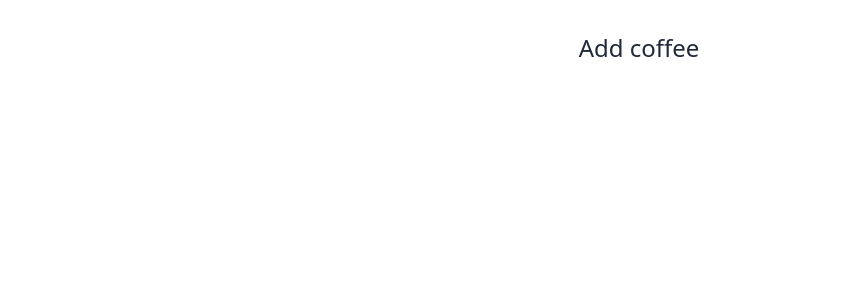
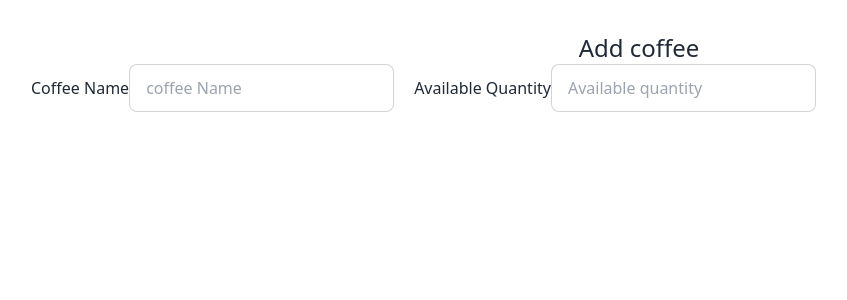
Before and after one commit to nafis200/module56-backend, a React (Vite) app: page /addCoffee in a window 1280 px wide. Shown: the top 300 px of the page, without its empty margins (1-848 px from the left). Built offline with nearby package versions, Linux system fonts and the light colour scheme.

Commit message:
form arrange

```diff
--- a/src/AddCoffee.jsx
+++ b/src/AddCoffee.jsx
@@ -1,11 +1,34 @@
+const AddCoffee = () => {
+  return (
+    <div>
+      <h2 className="text-2xl">Add coffee</h2>
 
-
-const AddCoffee = () => {
-    return (
-        <div>
-          <h2 className="text-2xl">Add coffee</h2>
+      <form>
+        <div className="flex gap-5">
+        <div className="form-control">
+          <label className="input-group input-group-vertical">
+            <span>Coffee Name</span>
+            <input
+              type="text"
+              placeholder="coffee Name"
+              className="input input-bordered"
+            />
+          </label>
         </div>
-    );
+        <div className="form-control">
+          <label className="input-group input-group-vertical">
+            <span>Available Quantity</span>
+            <input
+              type="text"
+              placeholder="Available quantity"
+              className="input input-bordered"
+            />
+          </label>
+        </div>
+        </div>
+      </form>
+    </div>
+  );
 };
 
 export default AddCoffee;
--- a/src/Apps.jsx
+++ b/src/Apps.jsx
@@ -5,6 +5,8 @@ const Apps = () => {
   return (
     <div>
       <h2 className="text-2xl">hellow world</h2>
+
+
     </div>
   );
 };
```
